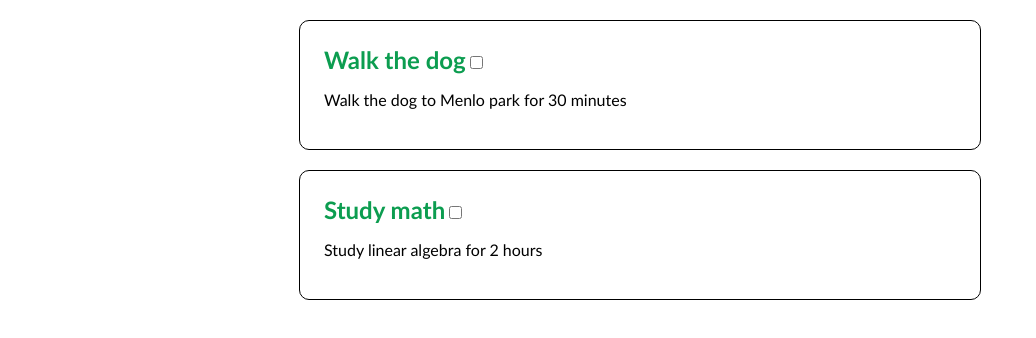
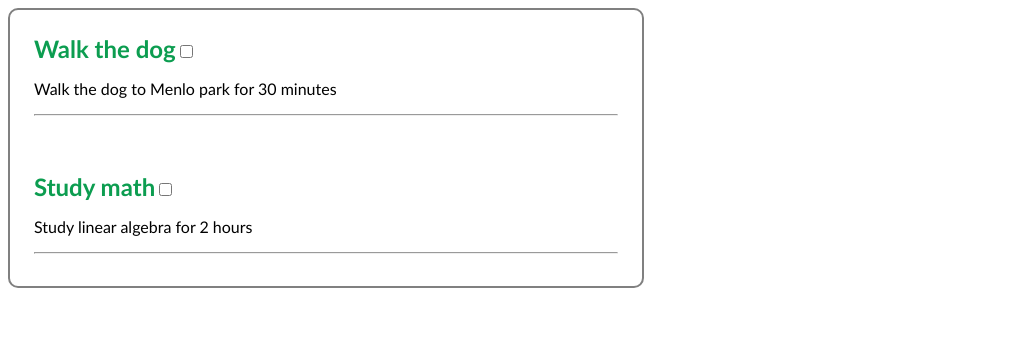
Before and after one commit to ariqRam/react-django-todo, a React (Create React App) app in the folder frontend/: page / in a window 1280 px wide. Shown: the top 338 px of the page, without its empty margins (0-1036 px from the left). Built offline with nearby package versions, Linux system fonts and the light colour scheme.

Commit message:
created TodoInput component

```diff
--- a/frontend/src/App.jsx
+++ b/frontend/src/App.jsx
@@ -1,28 +1,16 @@
 import { useEffect, useState } from "react";
 
 import TodoList from "./components/TodoList";
+import TodoInput from "./components/TodoInput"
+
 import "./static/App.css";
-
-const todosDb = [
-  {
-    id: 1,
-    title: "Walk the dog",
-    description: "Walk the dog to Menlo park for 30 minutes",
-    completed: false,
-  },
-  {
-    id: 2,
-    title: "Study math",
-    description: "Study linear algebra for 2 hours",
-    completed: false,
-  },
-];
+import mockupDb from './static/mockupDb.json';
 
 function App() {
   const [todos, setTodos] = useState([]);
 
   const initializeTodos = () => {
-    setTodos(todosDb);
+    setTodos(mockupDb);
   };
 
   useEffect(() => {
@@ -32,6 +20,7 @@ function App() {
   return (
     <div className="App">
       <TodoList todos={todos} setTodos={(todos) => setTodos([...todos])} />
+      <TodoInput />
     </div>
   );
 }
--- a/frontend/src/components/Todo.jsx
+++ b/frontend/src/components/Todo.jsx
@@ -32,6 +32,7 @@ const Todo = (props) => {
         onClick={onCheckboxClick}
       />
       <p>{todo.description}</p>
+      <hr />
     </div>
   );
 };
--- /dev/null
+++ b/frontend/src/components/TodoInput.jsx
@@ -0,0 +1,5 @@
+const TodoInput = () => {
+
+}
+
+export default TodoInput;
--- a/frontend/src/components/TodoList.jsx
+++ b/frontend/src/components/TodoList.jsx
@@ -1,4 +1,5 @@
 import Todo from "./Todo";
+import "../static/todoList.css"
 
 const TodoList = (props) => {
   const { todos, setTodos } = props;
@@ -15,6 +16,7 @@ const TodoList = (props) => {
 
   return (
     <>
+      <div className="todoList">
         {todos.map((todo) => {
           return (
             <Todo
@@ -24,6 +26,7 @@ const TodoList = (props) => {
             />
           );
         })}
+      </div>
     </>
   );
 };
--- /dev/null
+++ b/frontend/src/static/mockupDb.json
@@ -0,0 +1,14 @@
+[
+    {
+        "id": 1,
+        "title": "Walk the dog",
+        "description": "Walk the dog to Menlo park for 30 minutes",
+        "completed": false
+    },
+    {
+        "id": 2,
+        "title": "Study math",
+        "description": "Study linear algebra for 2 hours",
+        "completed": false
+    }
+]
--- a/frontend/src/static/todo.css
+++ b/frontend/src/static/todo.css
@@ -1,9 +1,6 @@
 .todoContainer {
-    width: 50%;
-    margin: 20px auto;
+    margin: auto;
     padding: 1.5rem;
-    border: 1px solid black;
-    border-radius: 10px;
 }
 
 .todoTitle {
--- /dev/null
+++ b/frontend/src/static/todoList.css
@@ -0,0 +1,5 @@
+.todoList {
+    border-radius: 10px;
+    border: 2px solid gray;
+    width: 50%;
+}
```
Lines whose indentation alone changed are shown as unchanged.
